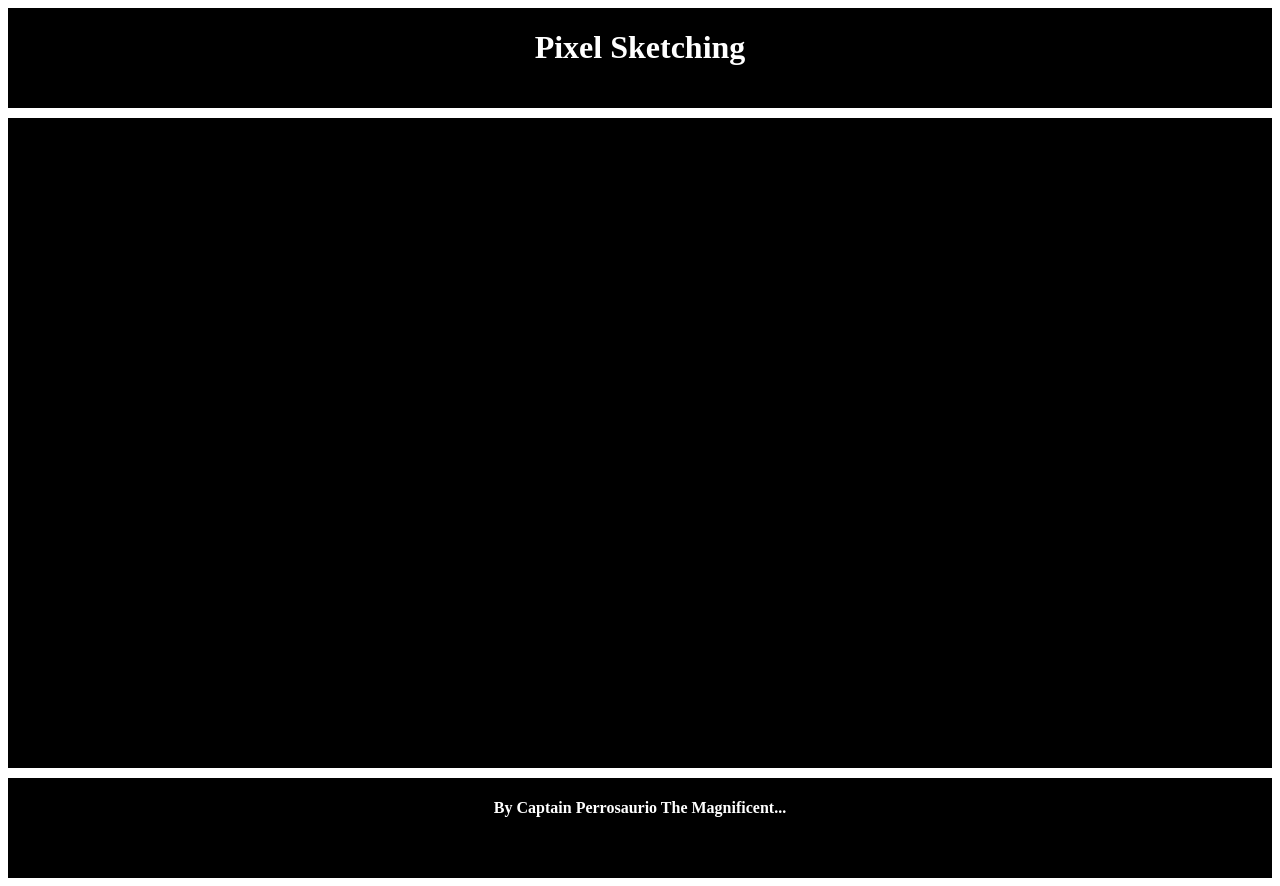
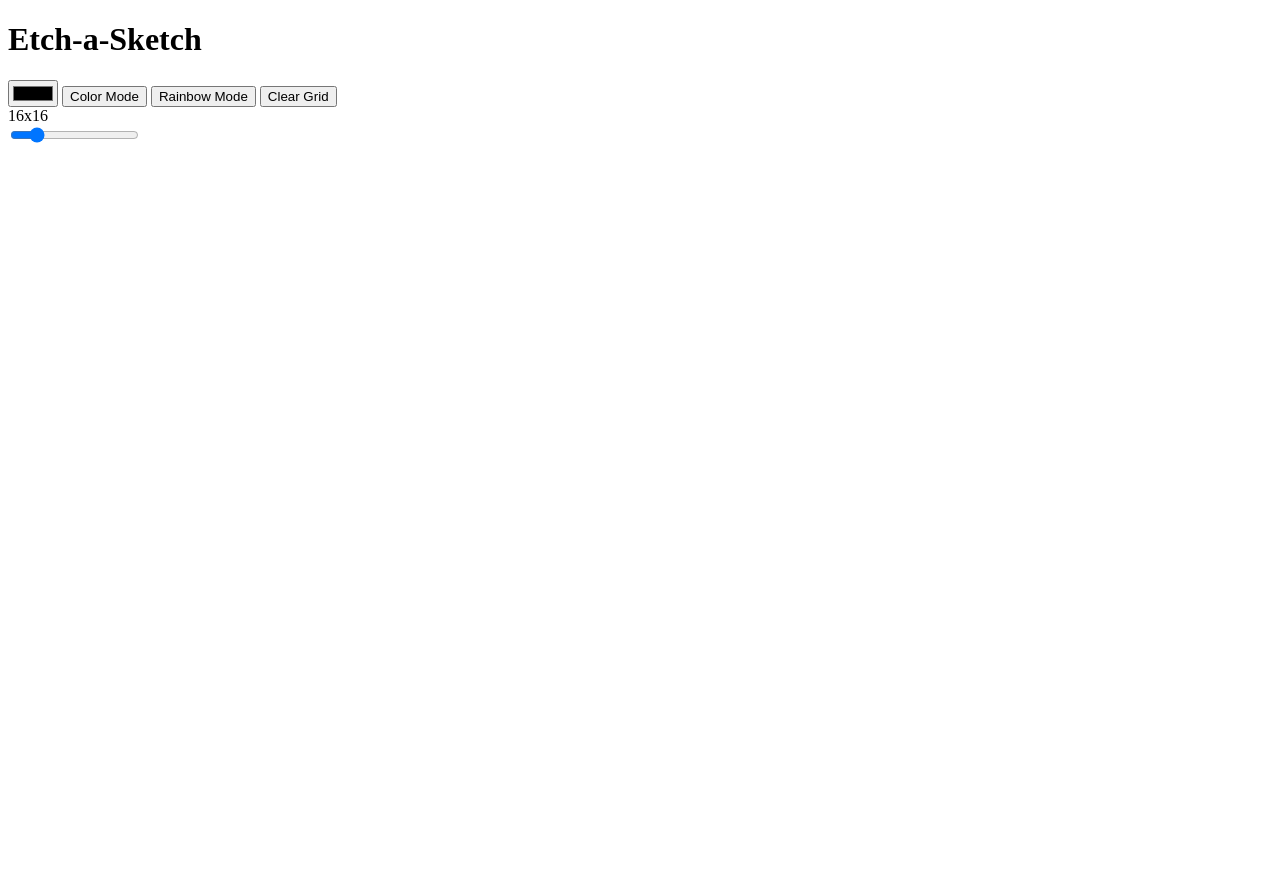
Before and after one commit to miguelfiguera/etch-a-sketch, a plain HTML site: page index.html in a window 1280 px wide. After the commit the page ends 800 px from the top, so only its background shows below. Drawn offline with Linux system fonts and the light colour scheme.

Commit message:
html ready to go

```diff
--- a/index.html
+++ b/index.html
@@ -2,18 +2,28 @@
 <html lang="en">
 <head>
     <meta charset="UTF-8">
-    <script src="script.js" defer></script>
-    <link rel="stylesheet" href="style.css">
-    <title>etch a sketch</title>
+    <meta http-equiv="X-UA-Compatible" content="IE=edge">
+    <meta name="viewport" content="width=device-width, initial-scale=1.0">
+    <title>Etch-a-Sketch</title>
 </head>
 <body>
-    <div id="general">
-        <div class="header"></div>
-        <div class="body">
-            <div class="left panel"></div>
-            <div class="right panel"></div>
+    <header class=header>
+        <h1> Etch-a-Sketch </h1>
+    </header>
+    <div id="mainBody">
+        <div id="optionsPanel">
+            <input id="colorSelection" type="color" value="333333"/>
+            <button class="button colorMode">Color Mode</button>
+            <button class="button rainbowMode">Rainbow Mode</button>
+            <button class="button clearGrid">Clear Grid</button>
+            <div id=size> 16x16 </div>
+            <input id=sizeSelection type="range" value="16" min="1" max="90">
         </div>
-        <div class="footer"></div>
+        <div id="gridDiv"></div>
     </div>
+    <footer id="theFooter">
+        <p id="copywrite"></p>
+    </footer>
+
 </body>
 </html>
```
Also changed, not shown: 1 other file.
